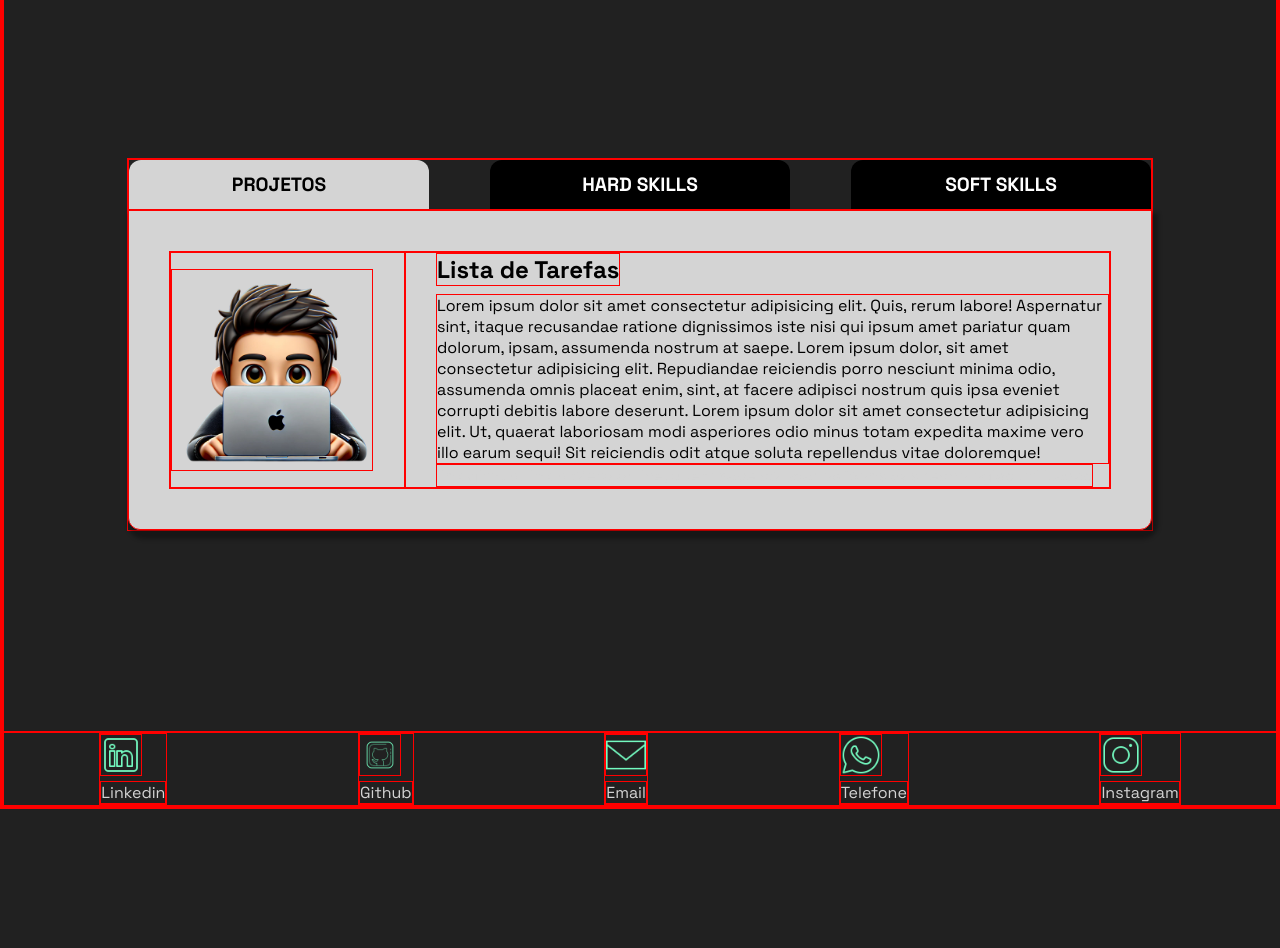
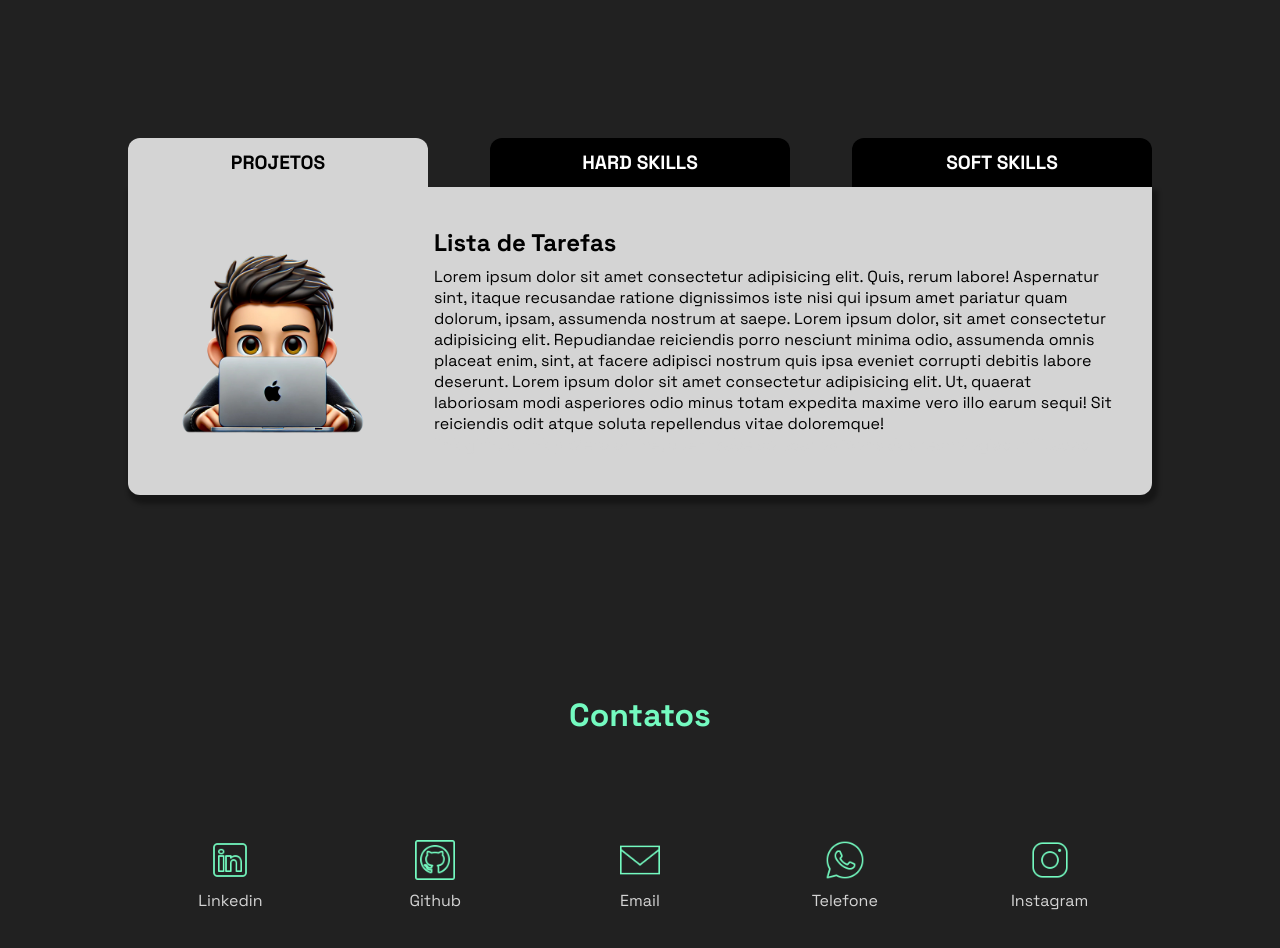
Before and after one commit to RaphaVBueno/portfolio, a Next.js app: page / in a window 1280 px wide. Shown: the part 1460-2408 px from the top of the page. Before the commit the page ends 2269 px from the top, so only its background shows below. Built offline with nearby package versions, Linux system fonts and the light colour scheme.

Commit message:
footer finalizado

```diff
--- a/src/app/globals.css
+++ b/src/app/globals.css
@@ -20,9 +20,15 @@ body {
   color: white;
   padding: 0;
   margin: 0;
-  border: solid 1px red;
+
   font-family: 'Space Grotesk', sans-serif;
   color: #d4d4d4;
+}
+
+h2 {
+  font-size: 2rem;
+  color: var(--cor1);
+  text-align: center;
 }
 
 a {
--- a/src/app/page.module.css
+++ b/src/app/page.module.css
@@ -62,6 +62,7 @@
 .section > div > h2 {
   font-size: 2rem;
   color: var(--cor1);
+  text-align: left;
 }
 
 .avatar {
@@ -91,9 +92,6 @@
 }
 
 .section2 > h2 {
-  font-size: 2rem;
-  color: var(--cor1);
-  text-align: center;
   margin-bottom: 20px;
 }
 
@@ -262,8 +260,28 @@
 }
 
 .footer {
+  width: 80vw;
+  margin: auto;
+  margin-bottom: 100px;
+}
+
+.footer > h2 {
+  margin-bottom: 100px;
+}
+
+.footer > div {
   display: flex;
   flex-direction: row;
   justify-content: space-around;
   align-items: center;
 }
+
+.footer > div > div {
+  display: flex;
+  flex-direction: column;
+  align-items: center;
+  justify-content: center;
+  gap: 10px;
+  height: 80px;
+  width: 73px;
+}
--- a/src/app/page.tsx
+++ b/src/app/page.tsx
@@ -33,10 +33,10 @@ export default function Home() {
       link: 'https://github.com/RaphaVBueno',
       icon: '/GitHub.png',
     },
-    { name: 'Email', link: '', icon: '/Email.png' },
+    { name: 'Email', link: 'mailto:rafavbueno@gmail.com', icon: '/Email.png' },
     {
       name: 'Telefone',
-      link: 'api.whatsapp.com/send?1=pt_BR&phone=5512988152045',
+      link: 'https://api.whatsapp.com/send?1=pt_BR&phone=5512988152045',
       icon: '/WhatsApp.png',
     },
     {
@@ -198,6 +198,8 @@ export default function Home() {
         </section>
       </main>
       <footer className={styles.footer}>
+        <h2>Contatos</h2>
+        <div>
           {contacts.map((contact) => (
             <div key={contact.name}>
               {' '}
@@ -207,9 +209,12 @@ export default function Home() {
                 width={40}
                 height={40}
               />
-            <p>{contact.name}</p>
+              <a href={contact.link} target="_blank" rel="external">
+                {contact.name}
+              </a>
             </div>
           ))}
+        </div>
       </footer>
     </div>
   )
```
Also changed, not shown: public/GitHub.png. Lines whose indentation alone changed are shown as unchanged.
